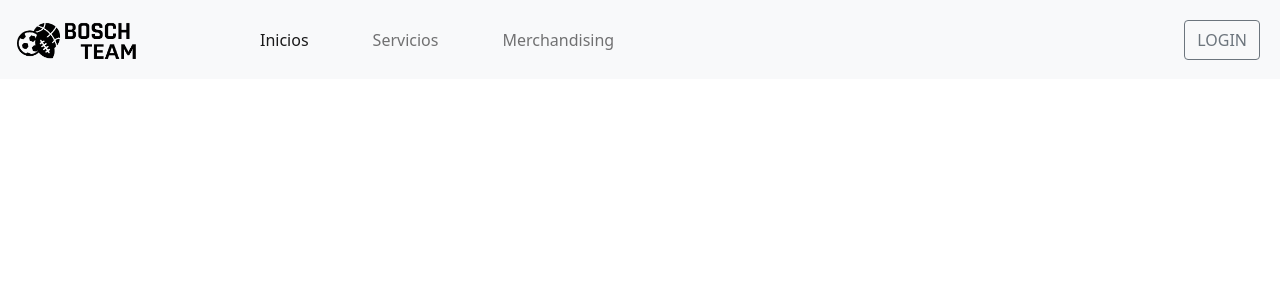
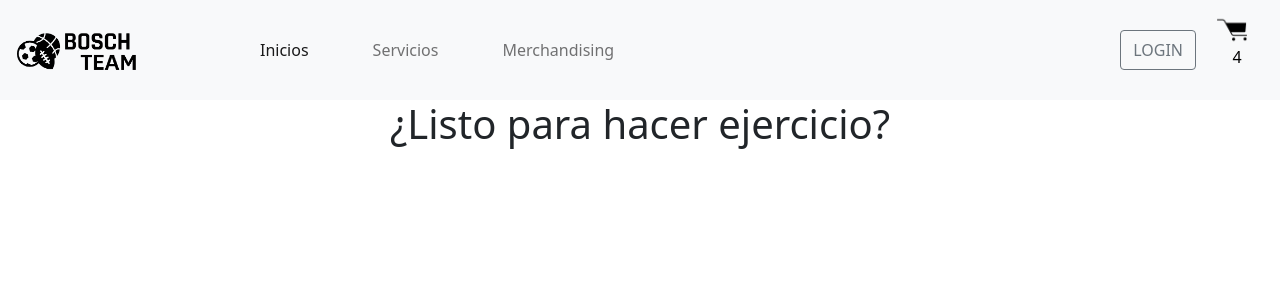
Before and after one commit to JaviMenga/BoschTeam, a React (Create React App) app: page / in a window 1280 px wide. Shown: the top 300 px of the page. Built offline with nearby package versions, Linux system fonts and the light colour scheme.

Commit message:
first components/containers

```diff
--- a/src/App.js
+++ b/src/App.js
@@ -1,10 +1,13 @@
 import './App.css';
-import 'bootstrap/dist/css/bootstrap.css'
+import 'bootstrap/dist/css/bootstrap.min.css'
+import 'bootstrap/dist/js/bootstrap.bundle.min'
 import NavBar from './components/NavBar'
+import ItemListContainer from './containers/ItemListContainer'
 
 function App() {
     return ( <div className = "App">
                 <NavBar/>
+                <ItemListContainer/>
             </div>
     );
 }
--- /dev/null
+++ b/src/components/CartWidget.js
@@ -0,0 +1,16 @@
+import cart from './multimedia/cart.png'
+
+
+
+const CartWidget = () => {
+    return (
+        <div className="d-grid gap-2 d-md-flex justify-content-md-end">
+            <button className="btn btn-light me-md-2" type="button">
+                <img src={cart} alt="cart" style={{widht:25,height:30}}/>
+                <p style={{paddingLeft:10}}>4</p>
+            </button>
+        </div>
+    )
+}
+
+export default CartWidget;
--- a/src/components/NavBar.js
+++ b/src/components/NavBar.js
@@ -1,5 +1,5 @@
 import brand from './multimedia/Bosch-Logo.png';
-import 'bootstrap/dist/css/bootstrap.css'
+import CartWidget from './CartWidget';
 
 const NavBar = () => {
     return ( <nav className = "navbar navbar-expand-lg navbar-light bg-light">
@@ -25,6 +25,7 @@ const NavBar = () => {
                                 <button className="btn btn-outline-secondary me-md-2" type="button">LOGIN</button>
                             </div>
                         </ul>
+                        <CartWidget/>
                     </div>
                 </div>
             </nav>
--- /dev/null
+++ b/src/containers/ItemListContainer.js
@@ -0,0 +1,7 @@
+const ItemListContainer = () => {
+    return (
+        <div style={{display:'flex', justifyContent:'center'}}>
+            <h1>¿Listo para hacer ejercicio?</h1>
+        </div>
+    )}
+export default ItemListContainer;
```
Also changed, not shown: src/components/multimedia/cart.png (added).
